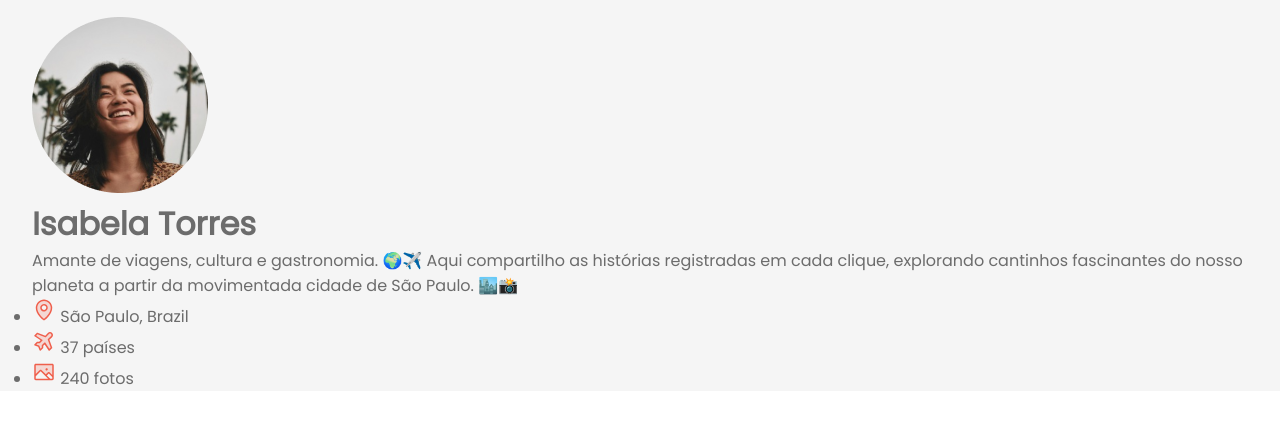
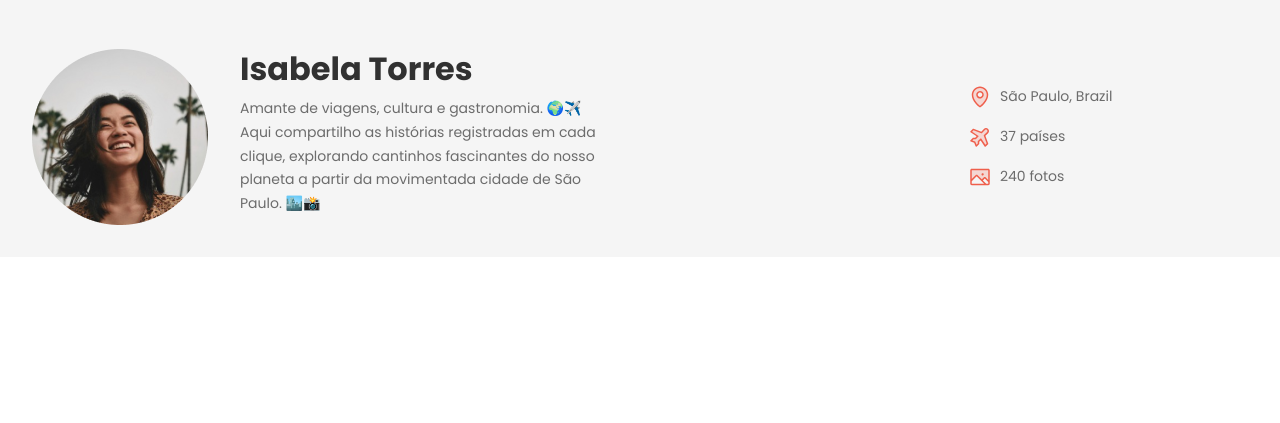
Before and after one commit to sergiowsj/travelgram, a plain HTML site: page index.html in a window 1280 px wide. Shown: the part 79-502 px from the top of the page. Drawn offline with Linux system fonts and the light colour scheme.

Commit message:
header done

```diff
--- a/index.html
+++ b/index.html
@@ -1,13 +1,18 @@
 <!DOCTYPE html>
 <html lang="en">
 <head>
+    <link rel="preconnect" href="https://fonts.googleapis.com">
+    <link rel="preconnect" href="https://fonts.gstatic.com" crossorigin>
+
     <meta charset="UTF-8">
     <meta name="viewport" content="width=device-width, initial-scale=1.0">
+
+    <title>Travelgram | Perfil de Viagens</title>
+
     <link rel="stylesheet" href="styles/index.css">
-    <link rel="preconnect" href="https://fonts.googleapis.com">
-    <link rel="preconnect" href="https://fonts.gstatic.com" crossorigin>
-    <link href="https://fonts.googleapis.com/css2?family=Poppins&display=swap" rel="stylesheet">
-    <title>Travelgram | Perfil de Viagens</title>
+
+    <link href="https://fonts.googleapis.com/css2?family=Poppins:wght@400;700&display=swap" rel="stylesheet">
+
 </head>
 <body>
 
@@ -41,7 +46,7 @@
                     <img src="./images/images/Profile pic.png" alt="Imagem de Isabela Torres">
                     <div>
                         <h1>Isabela Torres</h1>
-                        <p>Amante de viagens, cultura e gastronomia. 🌍✈️
+                        <p>Amante de viagens, cultura e gastronomia. 🌍✈️  <br>
                             Aqui compartilho as histórias registradas em cada clique, explorando cantinhos fascinantes do nosso planeta a partir da movimentada cidade de São Paulo. 🏙️📸</p>
                     </div>
 
--- a/styles/global.css
+++ b/styles/global.css
@@ -17,8 +17,8 @@
     --font-family: "Poppins", sans-serif;
     --text-lg: bold 32px/125% var(--font-family);
     --text: 16px/1.5 var(--font-family);
-    --text-md: 14px/175% var(--font-family);
-    --text-sm: 12px/175% var(var(--font-family))
+    --text-md: 14px/170% var(--font-family);
+    --text-sm: 12px/170% var(var(--font-family))
 }
 
 body {
--- /dev/null
+++ b/styles/header.css
@@ -0,0 +1,39 @@
+header {
+    padding-block: 32px;
+    font: var(--text-md);
+}
+
+header .container {
+    display: flex;
+    justify-content: space-between;
+    align-items: center;
+}
+
+#profile {
+    display: flex;
+    gap: 32px;
+}
+
+#profile > div {
+    max-width: 384px;
+}
+
+#profile h1 {
+    font: var(--text-lg);
+    color: var(--text-color-primary);
+    margin-bottom: 8px;
+}
+
+#info {
+    list-style: none;
+    display: flex;
+    flex-direction: column;
+    gap: 16px;
+    width: 280px;
+}
+
+#info li {
+    display: flex;
+    align-items: center;
+    gap: 8px;
+}
--- a/styles/index.css
+++ b/styles/index.css
@@ -1,2 +1,3 @@
 @import url(global.css);
 @import url(nav.css);
+@import url(header.css);
```
